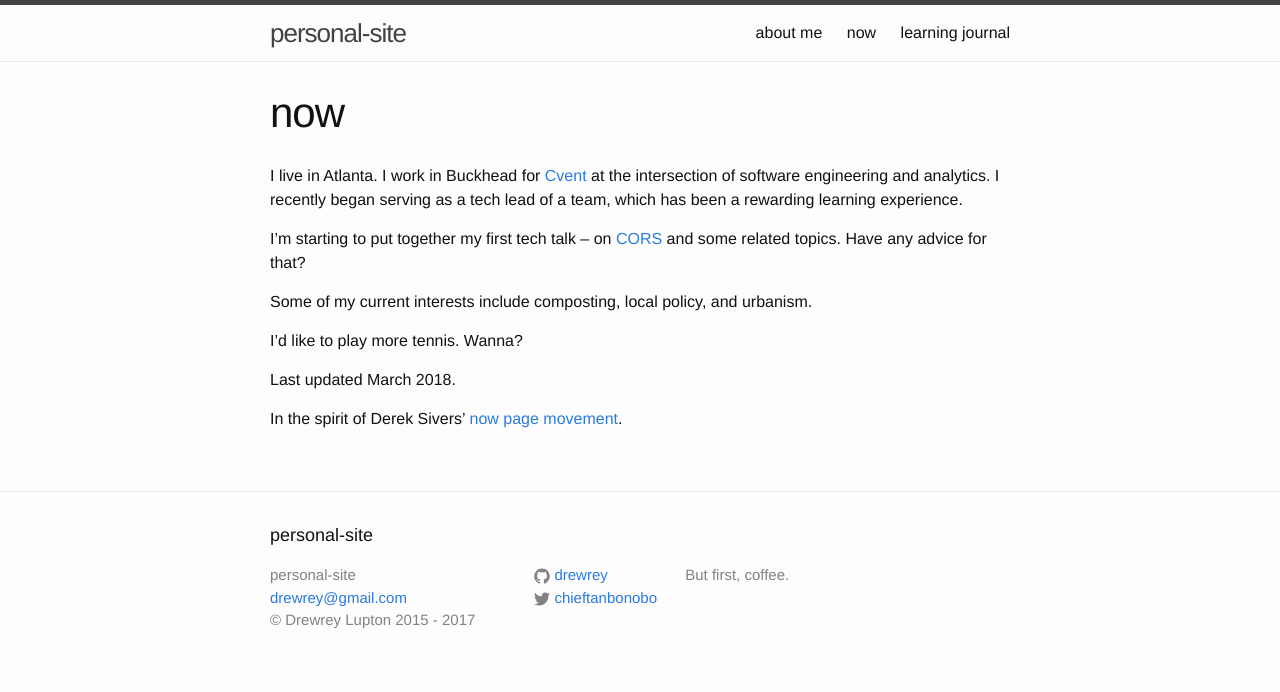
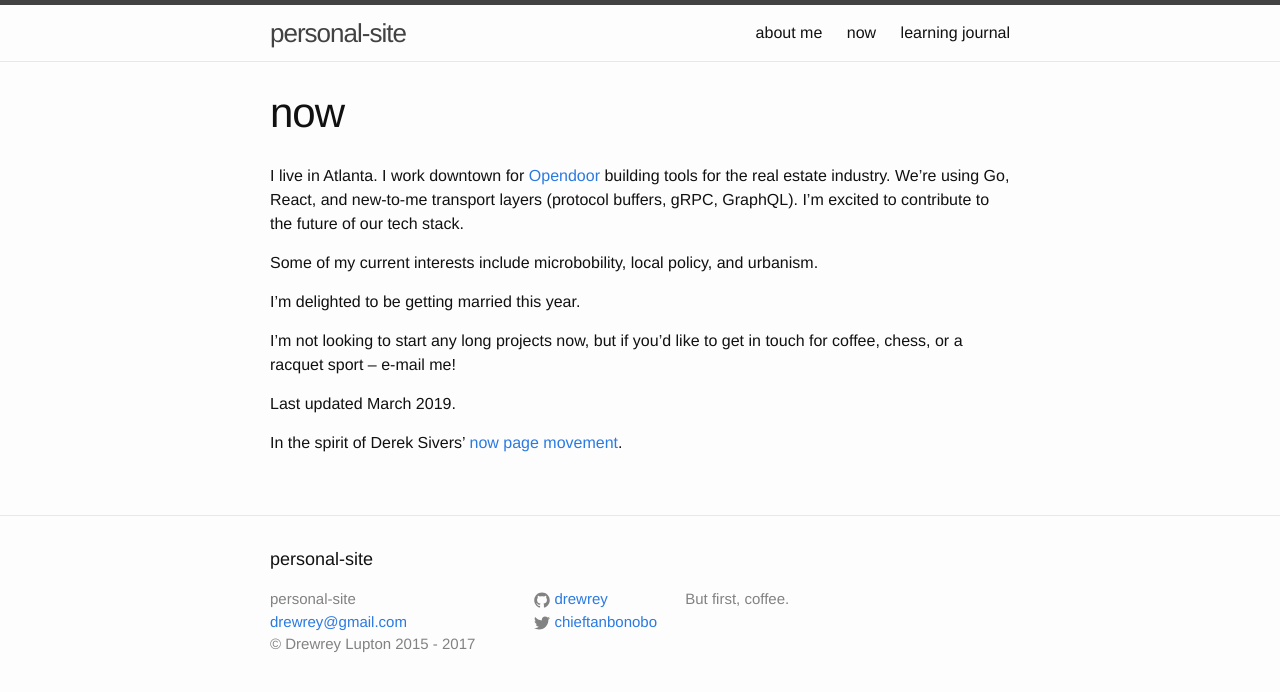
Before and after one commit to drewrey/personal-site, a Jekyll site: the page built from now/index.md, in a window 1280 px wide. Shown: the top 692 px of the page. Built offline with Jekyll 4.4.1, drawn with Linux system fonts in a browser that asks for light colours.

Commit message:
Update now page

```diff
--- a/now/index.md
+++ b/now/index.md
@@ -4,21 +4,20 @@ title: now
 permalink: /now/
 ---
 
-I live in Atlanta. I work in Buckhead for [Cvent][Cvent] at the intersection of software engineering and analytics. I
-recently began serving as a tech lead of a team, which has been a rewarding learning experience.
+I live in Atlanta. I work downtown for [Opendoor][Opendoor] building tools for the real estate industry. We're using Go, React, and new-to-me transport layers (protocol buffers, gRPC, GraphQL). I'm excited to contribute to the future of our tech stack.
 
-I'm starting to put together my first tech talk -- on [CORS][CORS] and some related topics. Have any advice for that?
+Some of my current interests include microbobility, local policy, and urbanism.
 
-Some of my current interests include composting, local policy, and urbanism.
+I'm delighted to be getting married this year.
 
-I'd like to play more tennis. Wanna?
+I'm not looking to start any long projects now, but if you'd like to get in touch for coffee, chess, or a racquet sport -- e-mail me!
 
-Last updated March 2018.
+
+Last updated March 2019.
 
 In the spirit of Derek Sivers' [now page movement][now movement].
 
 
 
-[Cvent]: http://www.cvent.com
-[CORS]: https://developer.mozilla.org/en-US/docs/Web/HTTP/CORS
+[Opendoor]: https://www.opendoor.com
 [now movement]: http://www.sivers.org/now3
```
